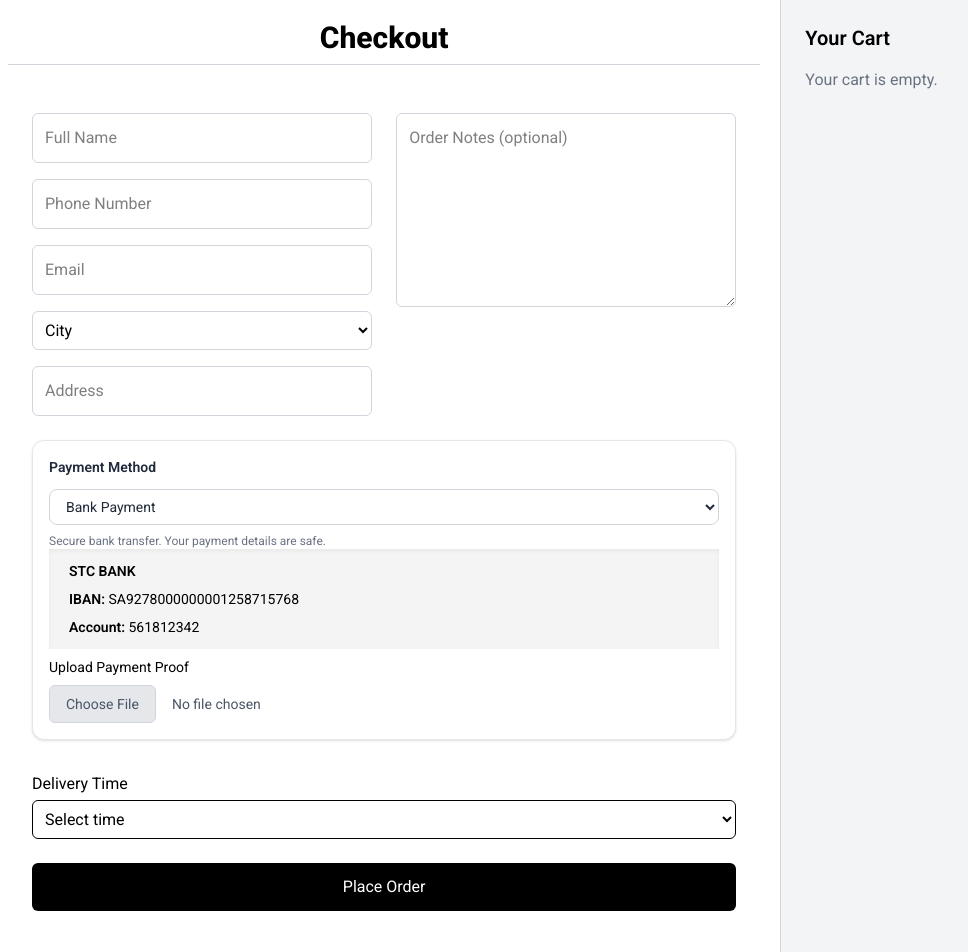
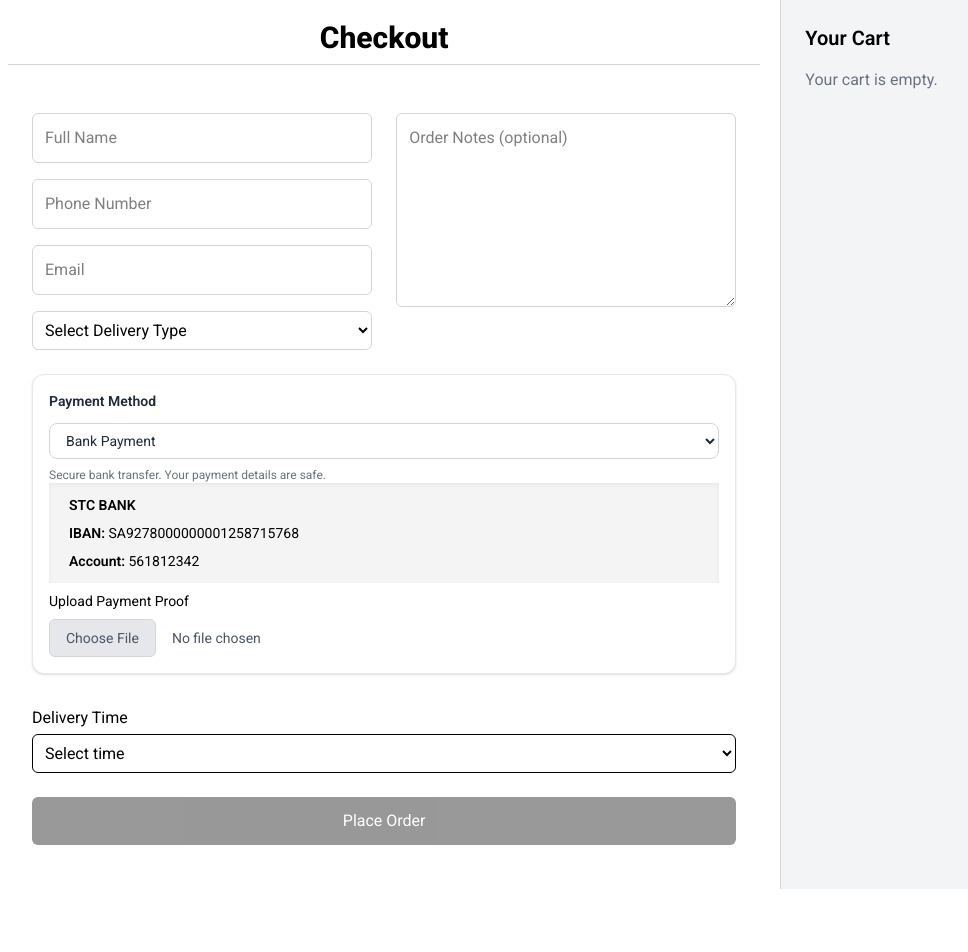
Before and after one commit to mussadiqkhan6886/amasbakery, a Next.js app: page /checkout in a window 1280 px wide. Shown: the top 952 px of the page, without its empty margins (72-1040 px from the left). After the commit the page ends 889 px from the top, so only its background shows below. Built offline with nearby package versions, Linux system fonts and the light colour scheme.

Commit message:
pickup and delivery done

```diff
--- a/app/(checkout)/checkout/page.tsx
+++ b/app/(checkout)/checkout/page.tsx
@@ -26,6 +26,7 @@ const Checkout = () => {
     phone: "",
     email: "",
     notes: "",
+    deliveryType: "",
     paymentMethod: "ONLINE",
     address: "",
     city: "",
@@ -42,10 +43,10 @@ const Checkout = () => {
 
   // Update delivery charges based on city
   useEffect(() => {
-  if (formData.city === "al-khobar") setDeliveryCharges(25);
-  else if (formData.city === "damam") setDeliveryCharges(35);
+  if (formData.city === "al-khobar" && formData.deliveryType !== "pickup") setDeliveryCharges(25);
+  else if (formData.city === "damam" && formData.deliveryType !== "pickup") setDeliveryCharges(35);
   else setDeliveryCharges(0);
-}, [formData.city]);
+}, [formData.city, formData.deliveryType]);
 
   const handleChange = (
     e: ChangeEvent<HTMLInputElement | HTMLTextAreaElement | HTMLSelectElement>
@@ -82,8 +83,8 @@ const Checkout = () => {
           fullName: formData.fullName,
           phone: formData.phone,
           email: formData.email,
-          city: formData.city,
-          address: formData.address,
+          city: formData.city || "-",
+          address: formData.address || "-",
         },
         items: cartItems.map((item) => ({
           productId: item.id,
@@ -103,7 +104,7 @@ const Checkout = () => {
         },
         delivery: {
           deliveryTimeSlot: deliveryTiming,
-          deliveryType: "DELIVERY",
+          deliveryType: formData.deliveryType,
         },
         payment: {
           method: formData.paymentMethod,
@@ -184,6 +185,30 @@ const Checkout = () => {
               className="border-gray-300 outline-none w-full p-3 border rounded-md"
             />
             <select
+              name="deliveryType"
+              value={formData.deliveryType}
+              onChange={handleChange}
+              className="border w-full border-gray-300 p-2 rounded-md"
+              required
+            >
+              <option value="">
+                {t("Select Delivery Type", "اختر نوع التوصيل", lang)}
+              </option>
+
+              <option value="pickup">
+                {t("Pick Up", "استلام", lang)}
+              </option>
+
+              <option value="delivery">
+                {t("Delivery", "توصيل", lang)}
+              </option>
+            </select>
+            {
+              formData.deliveryType === "pickup" && (<p className="text-sm text-zinc-600">{t("NOTE: Pickup Address will be whatsapp to you after order is confirm", "ملاحظة: سيتم إرسال عنوان الاستلام إليك عبر واتساب بعد تأكيد الطلب.", lang)}</p>)
+            }
+            {formData.deliveryType === "delivery" &&
+              (<>
+              <select
               name="city"
               value={formData.city}
               onChange={handleChange}
@@ -194,6 +219,7 @@ const Checkout = () => {
               <option value="al-khobar">{t("Al Khobar", "الخبر", lang)}</option>
               <option value="damam">{t("Dammam", "الدمام", lang)}</option>
             </select>
+
             <input
               name="address"
               type="text"
@@ -203,6 +229,7 @@ const Checkout = () => {
               onChange={handleChange}
               className="border-gray-300 outline-none w-full p-3 border rounded-md"
             />
+            </>)}
           </div>
 
           {/* Notes */}
@@ -282,8 +309,8 @@ const Checkout = () => {
 
           <button
             type="submit"
-            disabled={loading || cartItems.length === 0 || !paymentProof}
-            className={`md:col-span-2 w-full cursor-pointer text-white py-3 rounded-md transition ${
+            disabled={loading || cartItems.length === 0 || !paymentProof || !formData.deliveryType}
+            className={`md:col-span-2 w-full disabled:opacity-40 cursor-pointer text-white py-3 rounded-md transition ${
               loading ? "bg-gray-600" : "bg-black hover:bg-gray-800"
             }`}
           >
--- a/app/api/order/route.ts
+++ b/app/api/order/route.ts
@@ -133,6 +133,7 @@ export const POST = async (req: NextRequest) => {
         <p><strong>Order ID:</strong> ${newOrder.orderId}</p>
         <p><strong>Customer:</strong> ${orderData.customer.fullName}</p>
         <p><strong>Phone:</strong> ${orderData.customer.phone}</p>
+        <p><strong>Delivery/Pickup:</strong> ${orderData.delivery.deliveryType}</p>
         <p><strong>City:</strong> ${orderData.customer.city}</p>
         <hr/>
         <h3>Items:</h3>
```
